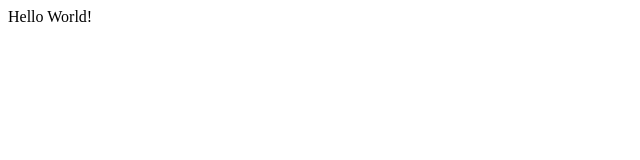
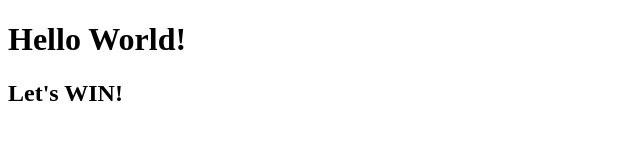
Before and after one commit to MiroslavVerbol/demosite, a plain HTML site: page index.html in a window 1280 px wide. Shown: the whole page, without its empty margins (0-640 px from the left). Drawn offline with Linux system fonts and the light colour scheme.

Commit message:
Update index.html

```diff
--- a/index.html
+++ b/index.html
@@ -1,9 +1,10 @@
 <!DOCTYPE html>
 <html>
     <head>
-        <title>Website V1</title>
+        <title>Website V2</title>
     </head>
     <body>
-Hello World!
+        <h1>Hello World!</h1>
+        <h2>Let's WIN!</h2>
     </body>
 </html>
```
